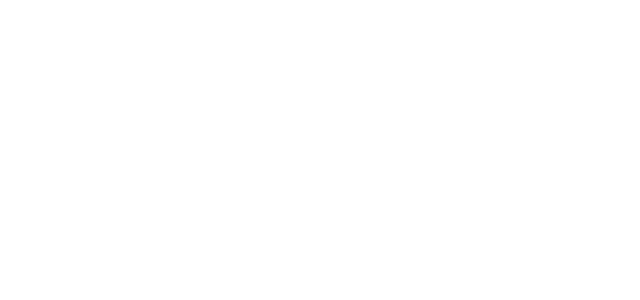
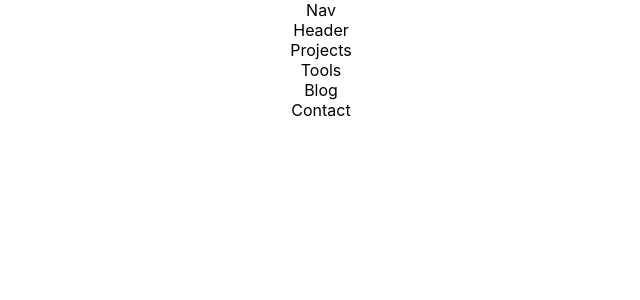
Before and after one commit to FabioDev86/my-portfolio, a React (Create React App) app: page / in a window 1280 px wide. Shown: the top 300 px of the page, without its empty margins (319-959 px from the left). Built offline with nearby package versions, Linux system fonts and the light colour scheme.

Commit message:
basic structure

```diff
--- a/src/App.js
+++ b/src/App.js
@@ -1,10 +1,20 @@
-
 import './App.css';
+import Nav from './components/Nav';
+import Header from './components/Header';
+import Projects from './components/Projects';
+import Tools from './components/Tools';
+import Blog from './components/Blog';
+import Contact from './components/Contact';
 
 function App() {
   return (
     <div className="App">
-
+      <Nav />
+      <Header />
+      <Projects />
+      <Tools />
+      <Blog />
+      <Contact />
     </div>
   );
 }
--- /dev/null
+++ b/src/components/Blog.js
@@ -0,0 +1,7 @@
+export default function Blog(){
+    return(
+        <div>
+            Blog
+        </div>
+    );
+}
--- /dev/null
+++ b/src/components/Contact.js
@@ -0,0 +1,7 @@
+export default function Contact(){
+    return(
+        <div>
+            Contact
+        </div>
+    );
+}
--- /dev/null
+++ b/src/components/Header.js
@@ -0,0 +1,7 @@
+export default function Header(){
+    return(
+        <header>
+            Header
+        </header>
+    );
+}
--- /dev/null
+++ b/src/components/Nav.js
@@ -0,0 +1,7 @@
+export default function Nav(){
+    return(
+        <nav>
+            Nav
+        </nav>
+    );
+}
--- /dev/null
+++ b/src/components/Projects.js
@@ -0,0 +1,7 @@
+export default function Projects(){
+    return(
+        <div>
+            Projects
+        </div>
+    );
+}
--- /dev/null
+++ b/src/components/Tools.js
@@ -0,0 +1,7 @@
+export default function Tools(){
+    return(
+        <div>
+            Tools
+        </div>
+    );
+}
```
